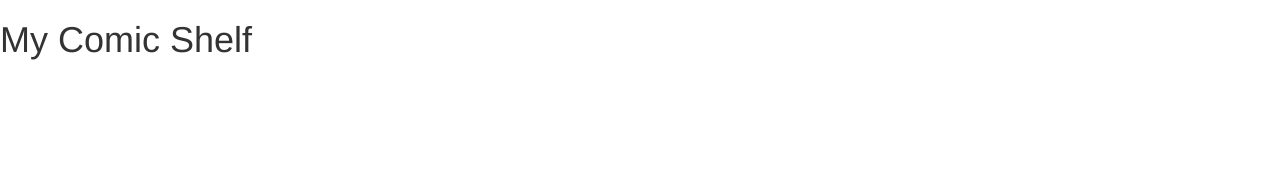
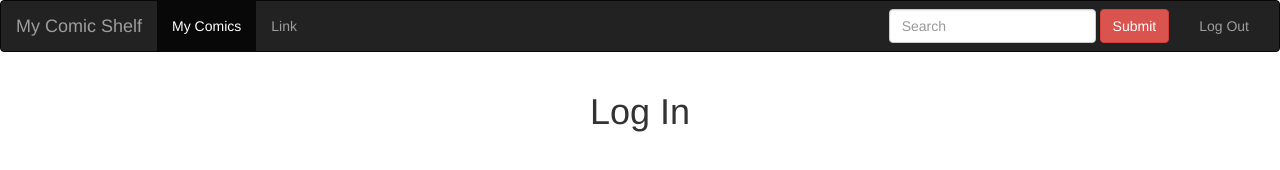
Before and after one commit to BLRussell-09/myComicShelf, a plain HTML site: page index.html in a window 1280 px wide. Drawn offline with nearby package versions, Linux system fonts and the light colour scheme.

Commit message:
basic index, separated login and hid home page

```diff
--- a/index.html
+++ b/index.html
@@ -6,11 +6,52 @@
     <meta http-equiv="X-UA-Compatible" content="ie=edge">
     <title>My Comic Shelf</title>
     <link rel="stylesheet" href="https://maxcdn.bootstrapcdn.com/bootstrap/3.3.7/css/bootstrap.min.css" integrity="sha384-BVYiiSIFeK1dGmJRAkycuHAHRg32OmUcww7on3RYdg4Va+PmSTsz/K68vbdEjh4u" crossorigin="anonymous">
+    <link rel="stylesheet" href="./styles/styles.css">
   </head>
+
   <body>
-    <h1>My Comic Shelf</h1>
+    <nav class="navbar navbar-inverse">
+      <div class="container-fluid">
+        <!-- Brand and toggle get grouped for better mobile display -->
+        <div class="navbar-header">
+          <button type="button" class="navbar-toggle collapsed" data-toggle="collapse" data-target="#bs-example-navbar-collapse-1" aria-expanded="false">
+            <span class="sr-only">Toggle navigation</span>
+            <span class="icon-bar"></span>
+            <span class="icon-bar"></span>
+            <span class="icon-bar"></span>
+          </button>
+          <a class="navbar-brand" href="#">My Comic Shelf</a>
+        </div>
 
+        <!-- Collect the nav links, forms, and other content for toggling -->
+        <div class="collapse navbar-collapse" id="bs-example-navbar-collapse-1">
+          <ul class="nav navbar-nav">
+            <li class="active"><a href="#">My Comics <span class="sr-only">(current)</span></a></li>
+            <li><a href="#">Link</a></li>
+          </ul>
+          <ul class="nav navbar-nav navbar-right">
+              <li><a href="#">Log Out</a></li>
+          </ul>
+          <form class="navbar-form navbar-right">
+            <div class="form-group">
+              <input type="text" class="form-control" placeholder="Search">
+            </div>
+            <button type="submit" class="btn btn-danger">Submit</button>
+          </form>
+        </div><!-- /.navbar-collapse -->
+      </div><!-- /.container-fluid -->
+    </nav>
+    <div class="container">
+      <!-- My Comics Page -->
+      <div class="row hidden" id="myComicsPage">
+          <h1 class="text-center">My Comic Shelf</h1>
+      </div>
+      <div class="row" id="loginPage">
+        <h1 class="text-center">Log In</h1>
+      </div>
+    </div>
   </body>
+
   <script src="https://maxcdn.bootstrapcdn.com/bootstrap/3.3.7/js/bootstrap.min.js" integrity="sha384-Tc5IQib027qvyjSMfHjOMaLkfuWVxZxUPnCJA7l2mCWNIpG9mGCD8wGNIcPD7Txa" crossorigin="anonymous"></script>
   <script
   src="https://code.jquery.com/jquery-3.3.1.js"
```
